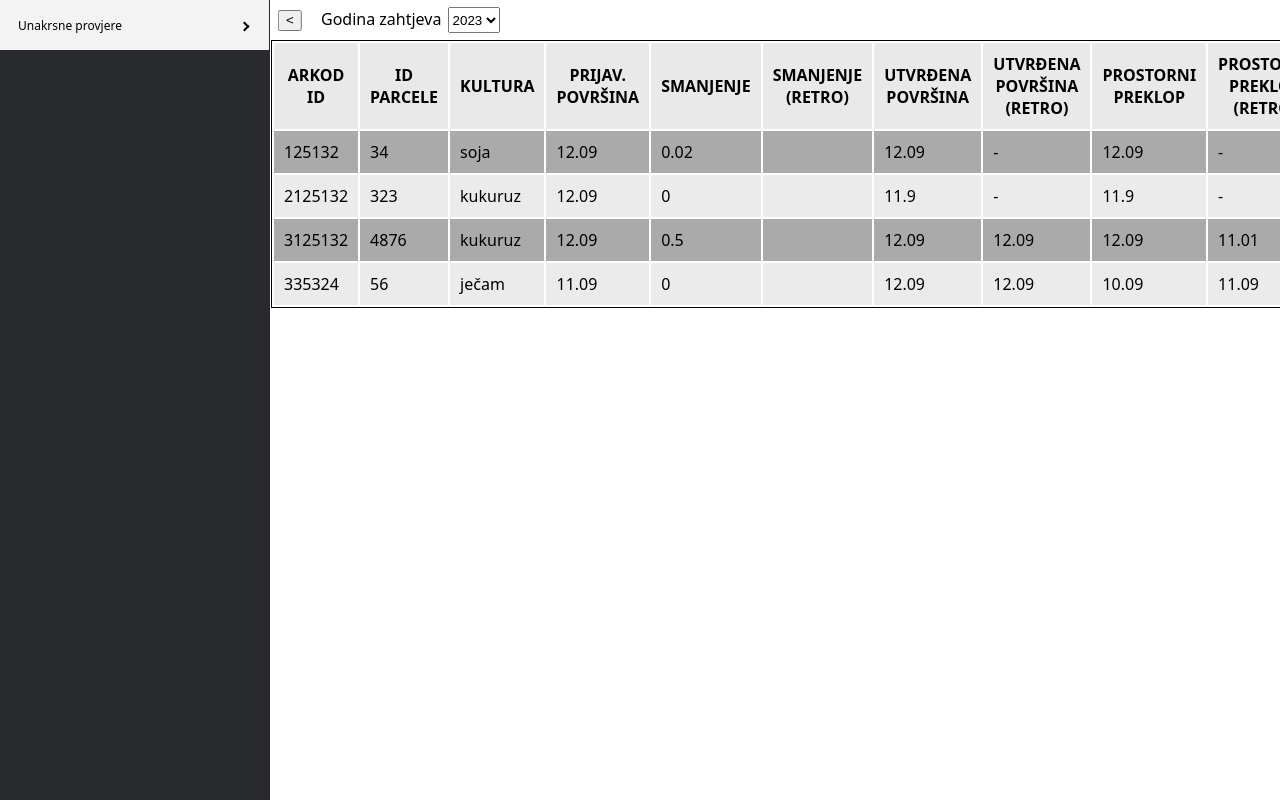
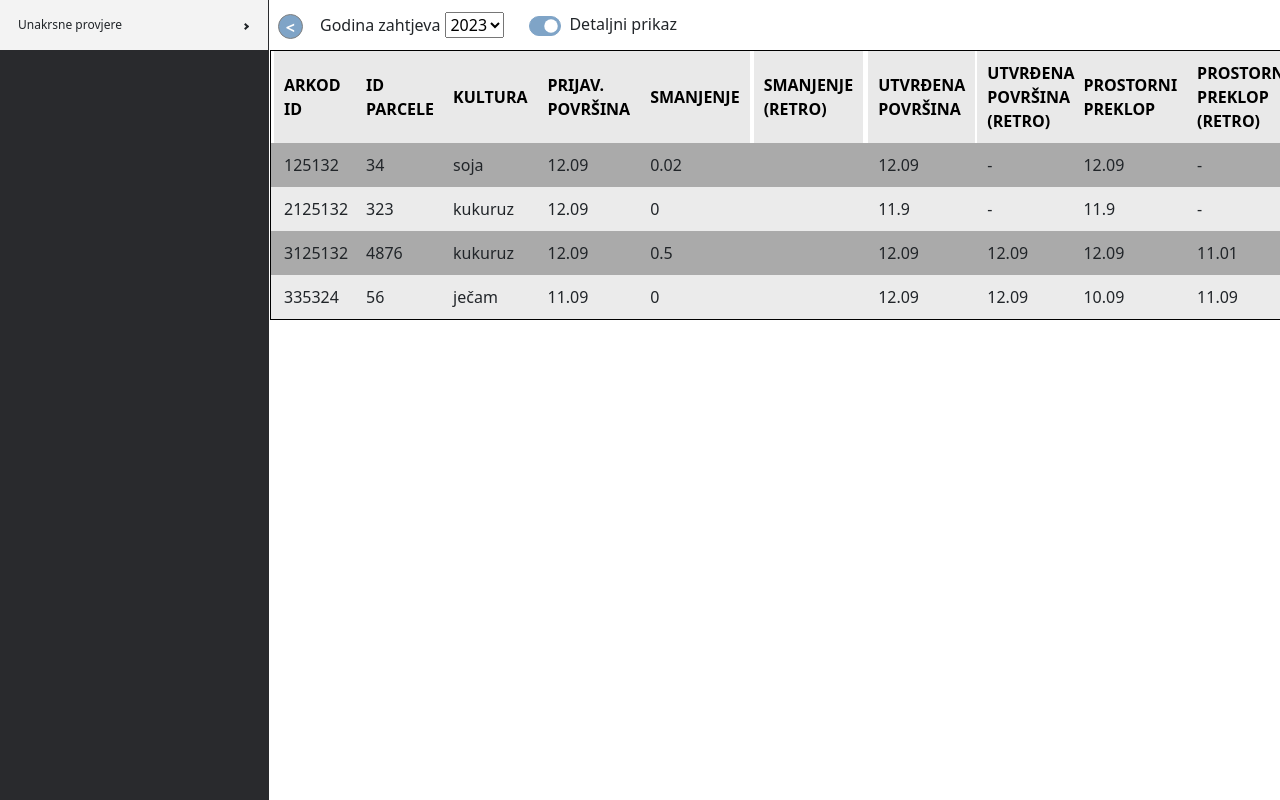
Before and after one commit to vturkovic/cross-check-tables, a React (Create React App) app: page /eko in a window 1280 px wide. Built offline with nearby package versions, Linux system fonts and the light colour scheme; the HTML template or start-up script is replaced by a standard one.

Commit message:
added methods for rendering default and expended view for columns, added defaultView switch, updated interfaces and styles

```diff
--- a/package.json
+++ b/package.json
@@ -10,7 +10,9 @@
     "@types/node": "^16.18.14",
     "@types/react": "^18.0.28",
     "@types/react-dom": "^18.0.11",
+    "bootstrap": "^5.2.3",
     "react": "^18.2.0",
+    "react-bootstrap": "^2.7.2",
     "react-dom": "^18.2.0",
     "react-pro-sidebar": "^1.0.0",
     "react-router-dom": "^6.8.2",
--- a/src/App.tsx
+++ b/src/App.tsx
@@ -9,9 +9,14 @@ import { getRoutes } from './routes';
 const App = () => {
 
   const [selectedYear, setSelectedYear] = useState('2023');
+  const [defaultView, setdefaultView] = useState(true);
 
   const handleYearChange = (year: string) => {
     setSelectedYear(year);
+  };
+
+  const handleDefaultViewChange = (isChecked: boolean) => {
+    setdefaultView(isChecked);
   };
 
   return (
@@ -21,9 +26,9 @@ const App = () => {
           <SidebarComponent />
         </div>
         <div className='content-container'>
-            <FarmSelectComponent onYearChange={handleYearChange}/>
+            <FarmSelectComponent onYearChange={handleYearChange} onDefaultViewChange={handleDefaultViewChange}/>
             <Routes>
-              {getRoutes(selectedYear).map((route, index) => (
+              {getRoutes(defaultView, selectedYear).map((route, index) => (
                 <Route key={index} path={route.path} element={
                   route.component === null ? null :
                   route.component.navigate ? <Navigate to={route.component.to} /> :
--- a/src/components/farmSelectComponent/farmSelectComponent.scss
+++ b/src/components/farmSelectComponent/farmSelectComponent.scss
@@ -1,7 +1,7 @@
 .farm-select-container {
 
     display: flex;
-    height: 40px;
+    height: 50px;
     align-items: center;
     padding-left: 50px;
 
@@ -10,7 +10,7 @@
     }
 
     select {
-        margin-left: 2px;
+        margin-left: 5px;
         height: 26px;
     }
 
@@ -18,4 +18,17 @@
         height: 20px;
         width: 60px;
     }
+
+    .switch-container {
+        display: flex;
+
+        div {
+            margin-left: 5px;
+        }
+    }
+
+    .form-check-input:checked {
+        background-color: #7fa4c7;
+        border-color: #7fa4c7;
+    }
 }
--- a/src/components/farmSelectComponent/farmSelectComponent.tsx
+++ b/src/components/farmSelectComponent/farmSelectComponent.tsx
@@ -1,7 +1,8 @@
 import { useState } from 'react';
 import { FarmSelectPropsType } from '../../interfaces';
+import Form from 'react-bootstrap/Form';
 
-const FarmSelectComponent = ({ onYearChange }: FarmSelectPropsType) => {
+const FarmSelectComponent = ({ onYearChange, onDefaultViewChange }: FarmSelectPropsType) => {
   const [selectedYear, setSelectedYear] = useState('2023');
 
   const handleYearChange = (event: React.ChangeEvent<HTMLSelectElement>) => {
@@ -10,8 +11,13 @@ const FarmSelectComponent = ({ onYearChange }: FarmSelectPropsType) => {
     onYearChange(year);
   };
 
+  const handleSwitchChange = (event: React.ChangeEvent<HTMLInputElement>) => {
+    onDefaultViewChange(event.target.checked);
+  };
+
   return (
     <div className='farm-select-container'>
+
       <div className='year-select-container'>
         <label htmlFor="year-select">Godina zahtjeva </label>
         <select id="year-select" value={selectedYear} onChange={handleYearChange}>
@@ -21,10 +27,16 @@ const FarmSelectComponent = ({ onYearChange }: FarmSelectPropsType) => {
         </select>
       </div>
 
-        {/* <div className='farm-input-container'>
-            <label htmlFor="farm-input">Gospodarstvo </label>
-            <input type="text" />
-        </div> */}
+      <Form className='switch-container'>
+        <Form.Check
+          type="switch"
+          id="custom-switch"
+          label="Detaljni prikaz"
+          defaultChecked={true}
+          onChange={handleSwitchChange}
+        />
+      </Form>
+
     </div>
   );
 };
--- a/src/components/sidebarComponent/sidebarComponent.scss
+++ b/src/components/sidebarComponent/sidebarComponent.scss
@@ -30,9 +30,30 @@
 
 .collapseButton {
     position: absolute;
-    top: 10px;
+    top: 14px;
     left: 10px;
     transition: left 0.4s ease-out;
+    display: flex;
+    width: 25px;
+    height: 25px;
+    align-items: center;
+    justify-content: center;
+    border: 1px solid grey;
+    cursor: pointer;
+    background: #7fa4c7;
+    border-radius: 14px;
+    color: white;
+
+    &:hover {
+        background: #8db5db
+    }
+
+    i {
+        position: relative;
+        top: -2px;
+        font-weight: 600;
+        cursor: pointer;
+    }
 }
 
 .open {
--- a/src/components/sidebarComponent/sidebarComponent.tsx
+++ b/src/components/sidebarComponent/sidebarComponent.tsx
@@ -116,7 +116,9 @@ export const SidebarComponent = () => {
             </SubMenu>
           </Menu>
       </Sidebar>
-      <button className={collapseButton ? 'collapseButton open': 'collapseButton'} onClick={handleCollapseButtonClick}>{SIDEBAR_COLLAPSE_BUTTON_CONTENT}</button>
+      <div className={collapseButton ? 'collapseButton open': 'collapseButton'} onClick={handleCollapseButtonClick}>
+         <i>{SIDEBAR_COLLAPSE_BUTTON_CONTENT}</i>
+      </div>
     </div>
     );
 };
--- a/src/index.tsx
+++ b/src/index.tsx
@@ -1,5 +1,6 @@
 import React from 'react';
 import ReactDOM from 'react-dom/client';
+import 'bootstrap/dist/css/bootstrap.min.css';
 import './styles/index.css';
 import App from './App';
 import { ProSidebarProvider } from 'react-pro-sidebar';
--- a/src/routes.ts
+++ b/src/routes.ts
@@ -3,14 +3,27 @@ import {
     surfacesRowData
 } from './data/data';
 
-const filterDataByYear = (data: any, year: string) => {
+const defaultViewProps = ['id', 'parcelId', 'crop', 'surfaceApplied', 'surfaceOverlap', 'retroSurfaceOverlap', 'expEst', 'isForceMajeure', 'admin', 'control', 'inspection', 'okt', 'surfaceSeen', 'retroSurfaceSeen'];
+
+const filterColumnData = (data: any[], defaultView: boolean) => {
+    if (defaultView) {
+        return data.filter((obj: any) => {
+            return defaultViewProps.includes(obj.accessor);
+        });
+    }
+    return data;
+};
+
+
+const filterDataByYear = (data: any[], year: string) => {
     return data.filter((obj: any) => obj.yearOfData === year);
 };
 
-export const getRoutes = (yearOfData: string) => {
+
+export const getRoutes = (defaultView: boolean, yearOfData: string) => {
     return [
         { path: "/", component: null },
-        { path: "surfaces/", component: { columns: surfacesColumnData, data: filterDataByYear(surfacesRowData, yearOfData)} },
+        { path: "surfaces/", component: { columns: filterColumnData(surfacesColumnData, defaultView), data: filterDataByYear(surfacesRowData, yearOfData) } },
         { path: "pvp-p/", component: { columns: surfacesColumnData, data: surfacesRowData } },
         { path: "pvp-v/", component: { columns: surfacesColumnData, data: surfacesRowData } },
         { path: "pvp-sr/", component: { columns: surfacesColumnData, data: surfacesRowData } },
--- a/src/styles/App.css
+++ b/src/styles/App.css
@@ -22,9 +22,28 @@
 
 .collapseButton {
   position: absolute;
-  top: 10px;
+  top: 14px;
   left: 10px;
   transition: left 0.4s ease-out;
+  display: flex;
+  width: 25px;
+  height: 25px;
+  align-items: center;
+  justify-content: center;
+  border: 1px solid grey;
+  cursor: pointer;
+  background: #7fa4c7;
+  border-radius: 14px;
+  color: white;
+}
+.collapseButton:hover {
+  background: #8db5db;
+}
+.collapseButton i {
+  position: relative;
+  top: -2px;
+  font-weight: 600;
+  cursor: pointer;
 }
 
 .open {
@@ -89,7 +108,7 @@ table .sticky:nth-of-type(8) {
 
 .farm-select-container {
   display: flex;
-  height: 40px;
+  height: 50px;
   align-items: center;
   padding-left: 50px;
 }
@@ -97,12 +116,22 @@ table .sticky:nth-of-type(8) {
   margin-right: 20px;
 }
 .farm-select-container select {
-  margin-left: 2px;
+  margin-left: 5px;
   height: 26px;
 }
 .farm-select-container input {
   height: 20px;
   width: 60px;
+}
+.farm-select-container .switch-container {
+  display: flex;
+}
+.farm-select-container .switch-container div {
+  margin-left: 5px;
+}
+.farm-select-container .form-check-input:checked {
+  background-color: #7fa4c7;
+  border-color: #7fa4c7;
 }
 
 .app {
@@ -114,6 +143,9 @@ table .sticky:nth-of-type(8) {
   left: -1px;
   background: #292a2d;
 }
+.app .sidebar-container .css-w626zc {
+  border-right-style: none;
+}
 .app .content-container {
   display: flex;
   flex-direction: column;
--- a/src/styles/app.scss
+++ b/src/styles/app.scss
@@ -9,7 +9,11 @@
     .sidebar-container {
         position: relative;
         left: -1px;
-        background: #292a2d
+        background: #292a2d;
+
+        .css-w626zc {
+            border-right-style: none;
+        }
     }
 
     .content-container {
```
Also changed, not shown: src/interfaces.ts (+23 -22 lines), 2 other files (tests, documents, lock files or other folders).
